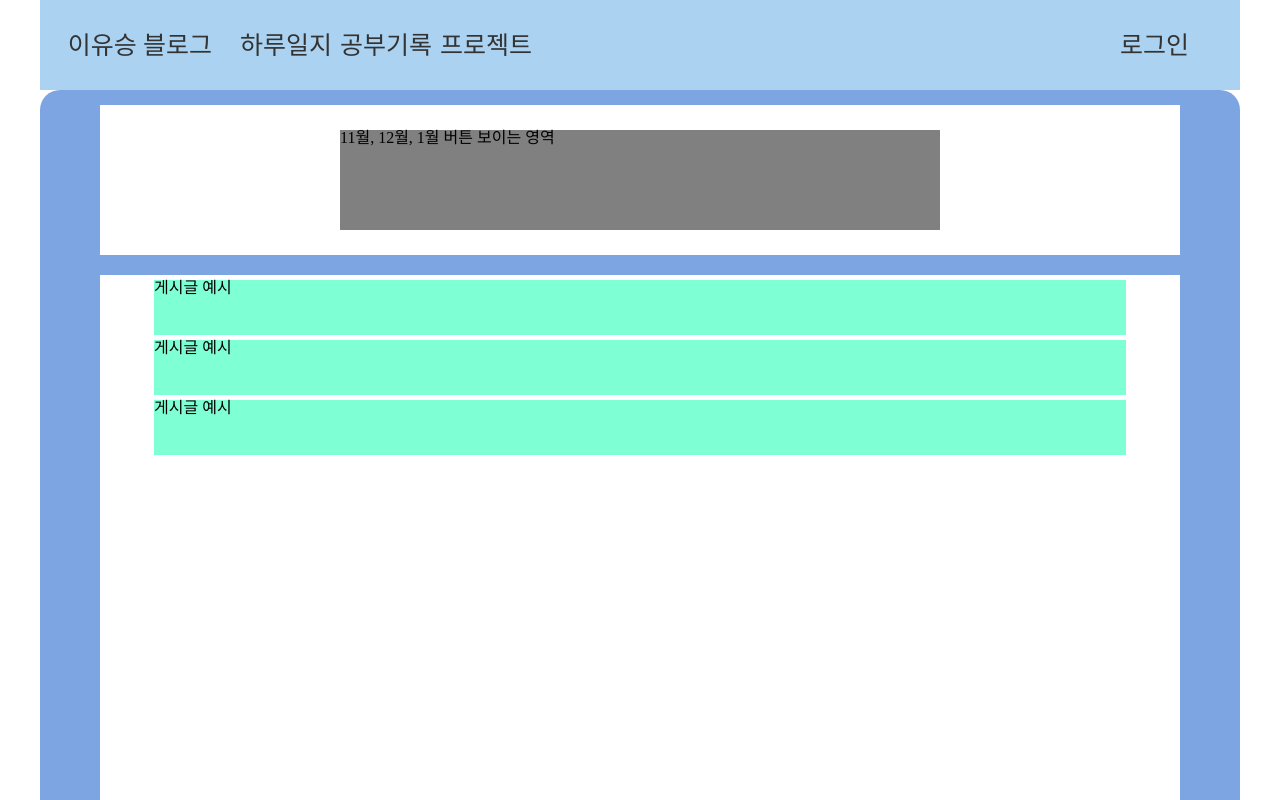
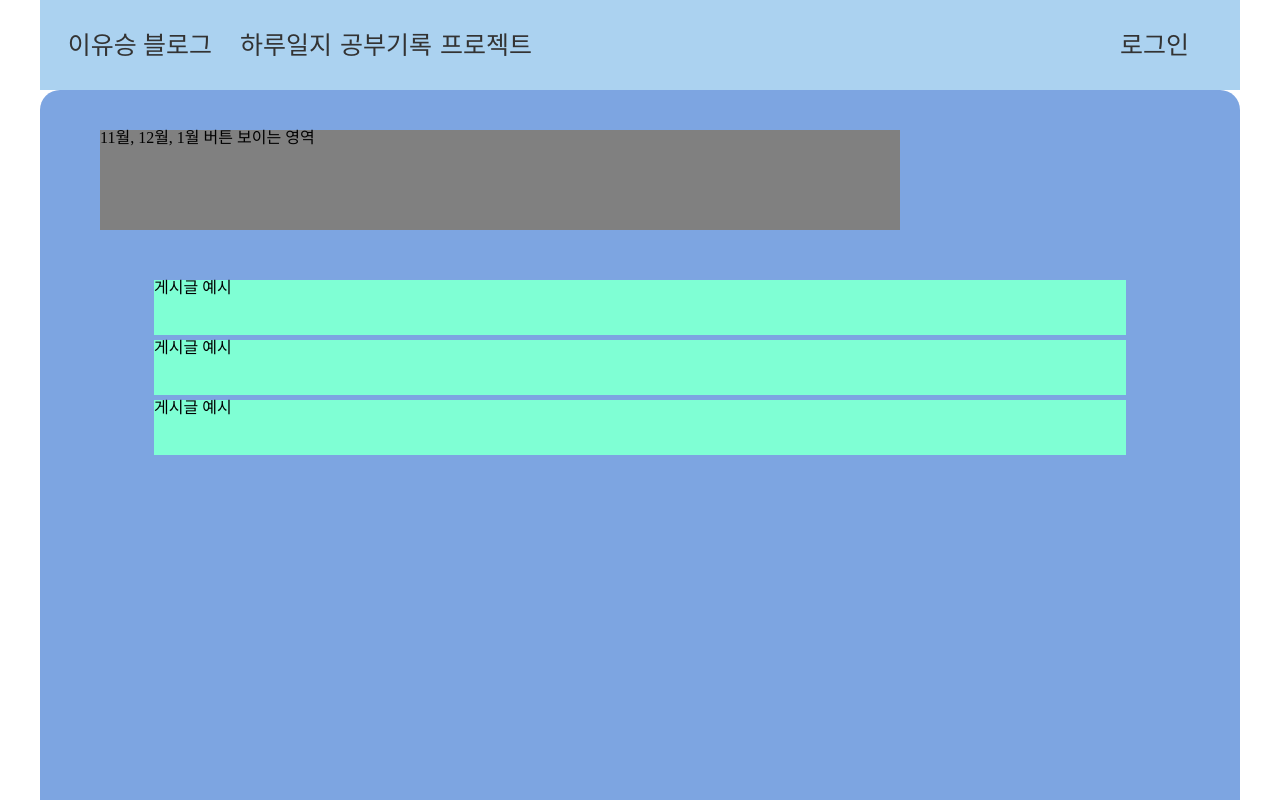
Before and after one commit to Akows/prj06myBlog, a React (Create React App) app in the folder frontend/: page /dailyrecord in a window 1280 px wide. Shown: the top 800 px of the page. Built offline with nearby package versions, Linux system fonts and the light colour scheme; no server answers; the HTML template or start-up script is replaced by a standard one; a web font is replaced by a local one.

Commit message:
[일일기록 페이지] - 페이지 기본 UI 1차 완성.

```diff
--- a/frontend/src/Pages/DailyRecord.css
+++ b/frontend/src/Pages/DailyRecord.css
@@ -32,12 +32,11 @@
     display: flex;
     flex-direction: row;
     align-items: center;
-    justify-content: center;
+    justify-content: flex-start;
 
-    background-color: white;
 }
     .dailyrecordpagenation {
-        width: 600px;
+        width: 800px;
         height: 100px;
 
         background-color: gray;
@@ -54,7 +53,7 @@
     align-items: center;
     justify-content: flex-start;
 
-    background-color: white;
+
 }
     .dailyrecorditem {
         width: 90%;
```
